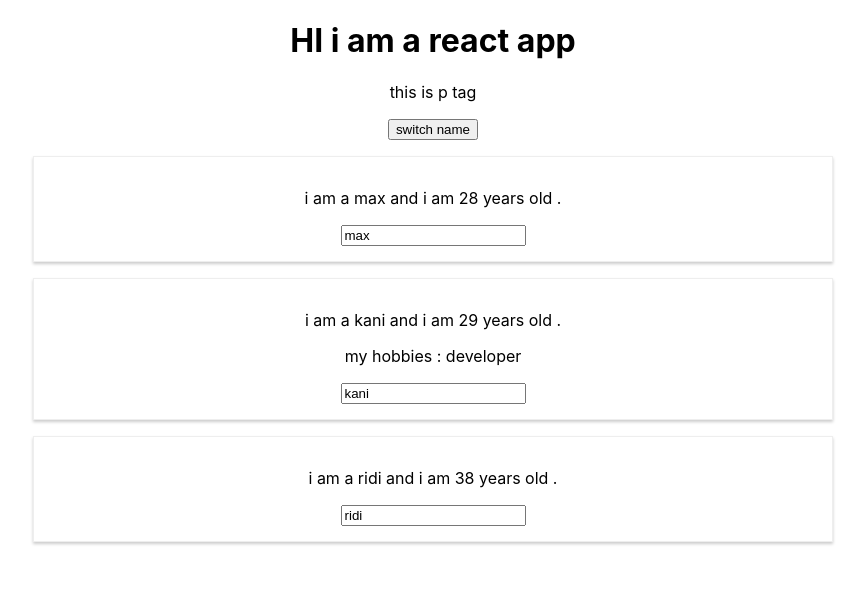
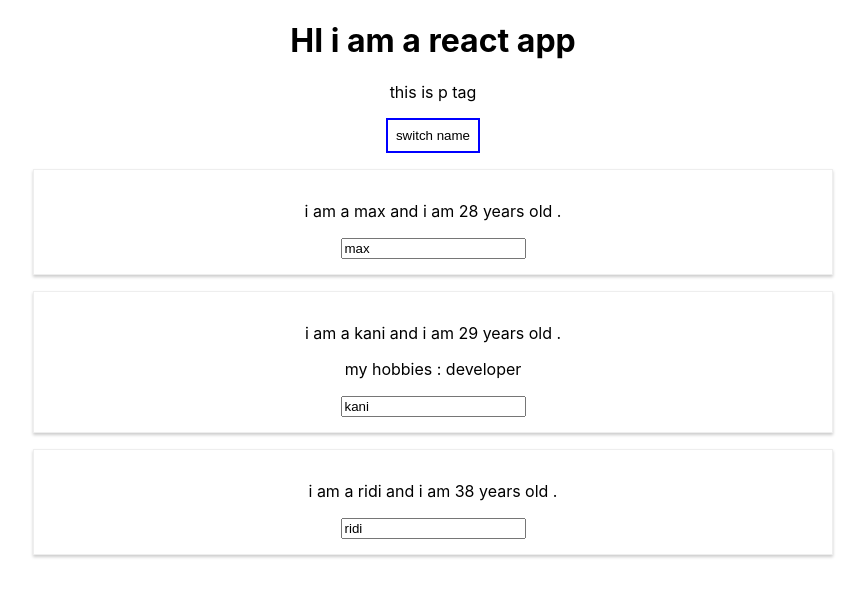
Before and after one commit to shafinr23/re, a React (Create React App) app: page / in a window 1280 px wide. Shown: the top 596 px of the page, without its empty margins (207-1072 px from the left). Built offline with nearby package versions, Linux system fonts and the light colour scheme.

Commit message:
inline css

```diff
--- a/src/App.js
+++ b/src/App.js
@@ -35,11 +35,20 @@
   });
    }
   render(){
+    const style = {
+      backgroundColor:'white',
+      font:'inharit',
+      border:'2px solid blue',
+      padding:'8px',
+      cursor:'pointer'
+    };
     return(
         <div className="App">
             <h1>HI i am a react app</h1>
             <p>this is p tag</p>
-            <button onClick={()=>this.switchNameHandler('rafin')} > switch name  </button>
+            <button
+            style={style}
+            onClick={()=>this.switchNameHandler('rafin')} > switch name  </button>
             <Person name={this.state.persons[0].name} age={this.state.persons[0].age} />
             <Person name={this.state.persons[1].name} age={this.state.persons[1].age}
             Click={this.switchNameHandler.bind(this,'maxi')}
```
